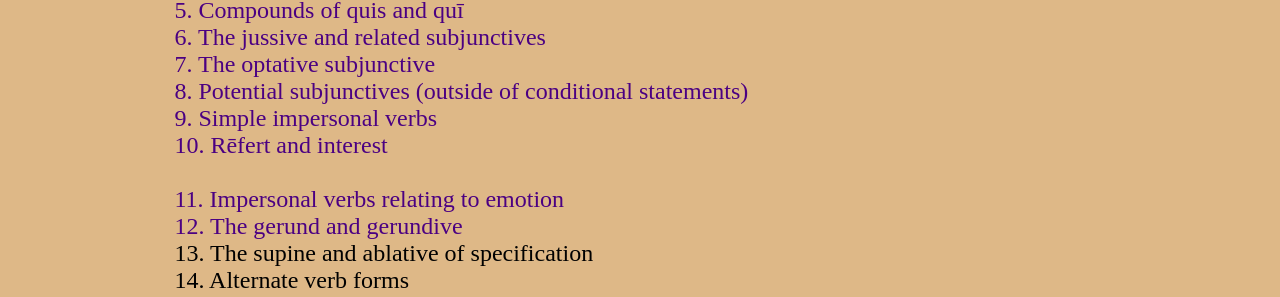
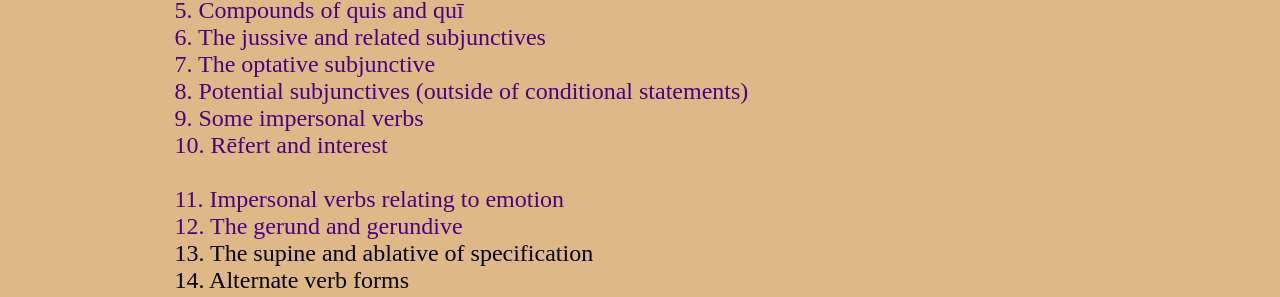
Before and after one commit to AlanCFleming82/AlanCFleming82.github.io, a Jekyll site: the page built from Assignments.html, in a window 1280 px wide and 1031 px high. Shown: the part 380-677 px from the top of the window. Built offline with Jekyll 4.4.1, drawn with Linux system fonts in a browser that asks for light colours.

Commit message:
Update Assignments.html

```diff
--- a/Assignments.html
+++ b/Assignments.html
@@ -13,7 +13,7 @@ title: Index of Assignments
 <li><a href="/Assignments/6_Jussive_subjunctive.html">6. The jussive and related subjunctives</a></li>
 <li><a href="/Assignments/7_Optative_subjunctive.html">7. The optative subjunctive</a></li>
 <li><a href="/Assignments/8_Potential_subjunctive.html">8. Potential subjunctives (outside of conditional statements)</a></li>
-<li><a href="/Assignments/9_Some_impersonal_verbs.html">9. Simple impersonal verbs</a></li>
+<li><a href="/Assignments/9_Some_impersonal_verbs.html">9. Some impersonal verbs</a></li>
 <li><a href="/Assignments/10_Refert_interest.html">10. Rēfert and interest</a></li>
 <br>
 <li><a href="/Assignments/11_Impersonal_verbs_emotion.html">11. Impersonal verbs relating to emotion</a></li>
```
